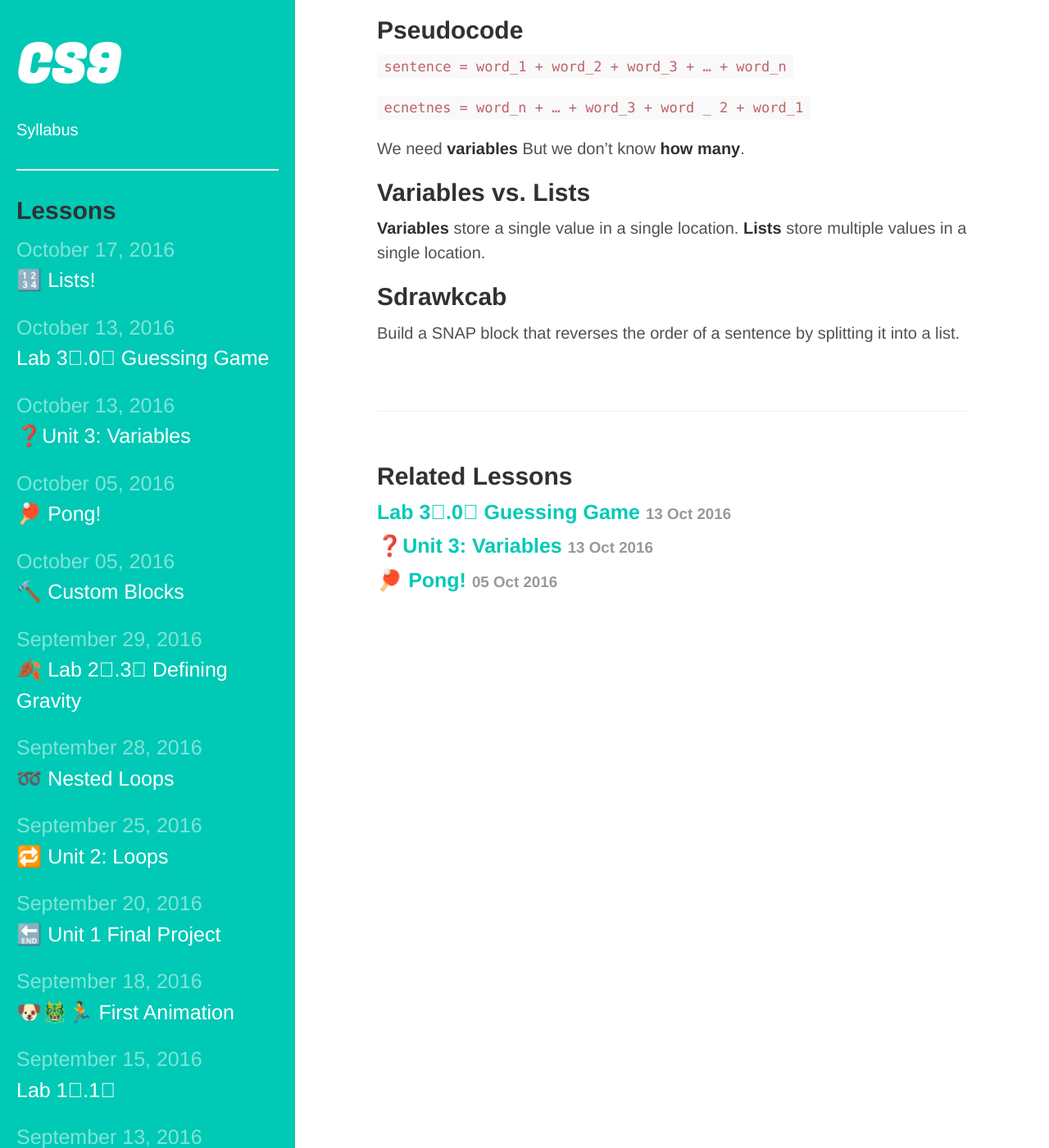
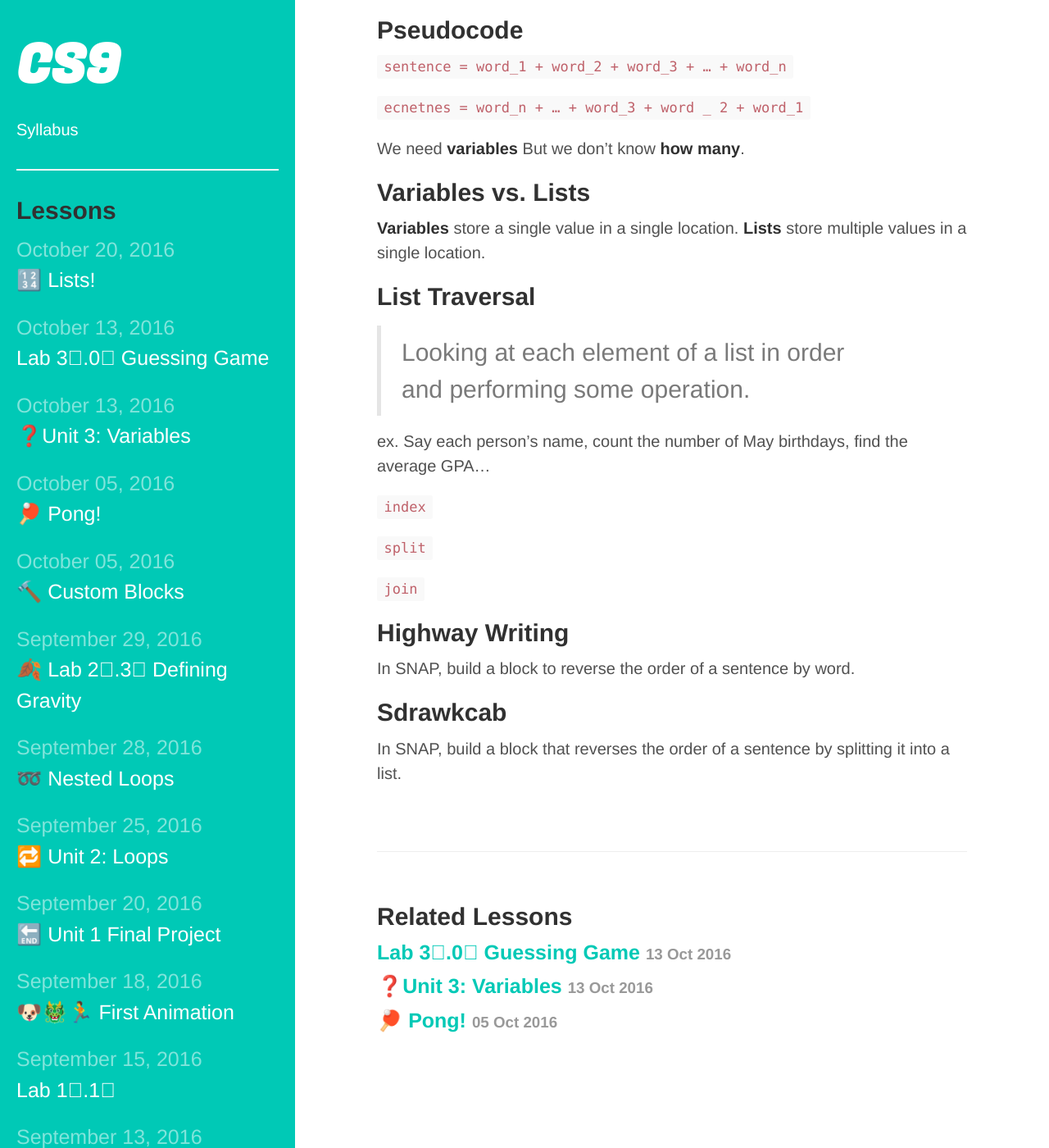
Before and after one commit to bensk/CS9, a Jekyll site: the page built from _posts/2016-10-20-🔢-lists.md, in a window 1280 px wide and 1400 px high, scrolled down 517 px. Shown: the whole window at 82% size. Built offline with Jekyll 4.4.1, drawn with Linux system fonts in a browser that asks for light colours; some web fonts are replaced; a style sheet for code colours, icons or effects is not loaded; some of the changed text lies outside the part shown.

Commit message:
:date: fixed

```diff
--- a/_posts/2016-10-17-🔢-lists.md
+++ b/_posts/2016-10-20-🔢-lists.md
@@ -1,7 +1,7 @@
 ---
 layout: "post"
 title: "🔢 Lists!"
-date: "2016-10-17 09:30"
+date: "2016-10-20 09:30"
 ---
 
 ## Learning Targets
@@ -24,5 +24,20 @@ We need **variables** But we don’t know **how many**.
 **Variables** store a single value in a single location.
 **Lists** store multiple values in a single location.
 
+## List Traversal
+
+> Looking at each element of a list in order and performing some operation.
+
+ex. Say each person's name, count the number of May birthdays, find the average GPA…
+
+`index`
+
+`split`
+
+`join`
+
+## Highway Writing
+In SNAP, build a block to reverse the order of a sentence by word.
+
 ## Sdrawkcab
-Build a SNAP block that reverses the order of a sentence by splitting it into a list.
+In SNAP, build a block that reverses the order of a sentence by splitting it into a list.
```
Also changed, not shown: 3 other files.
